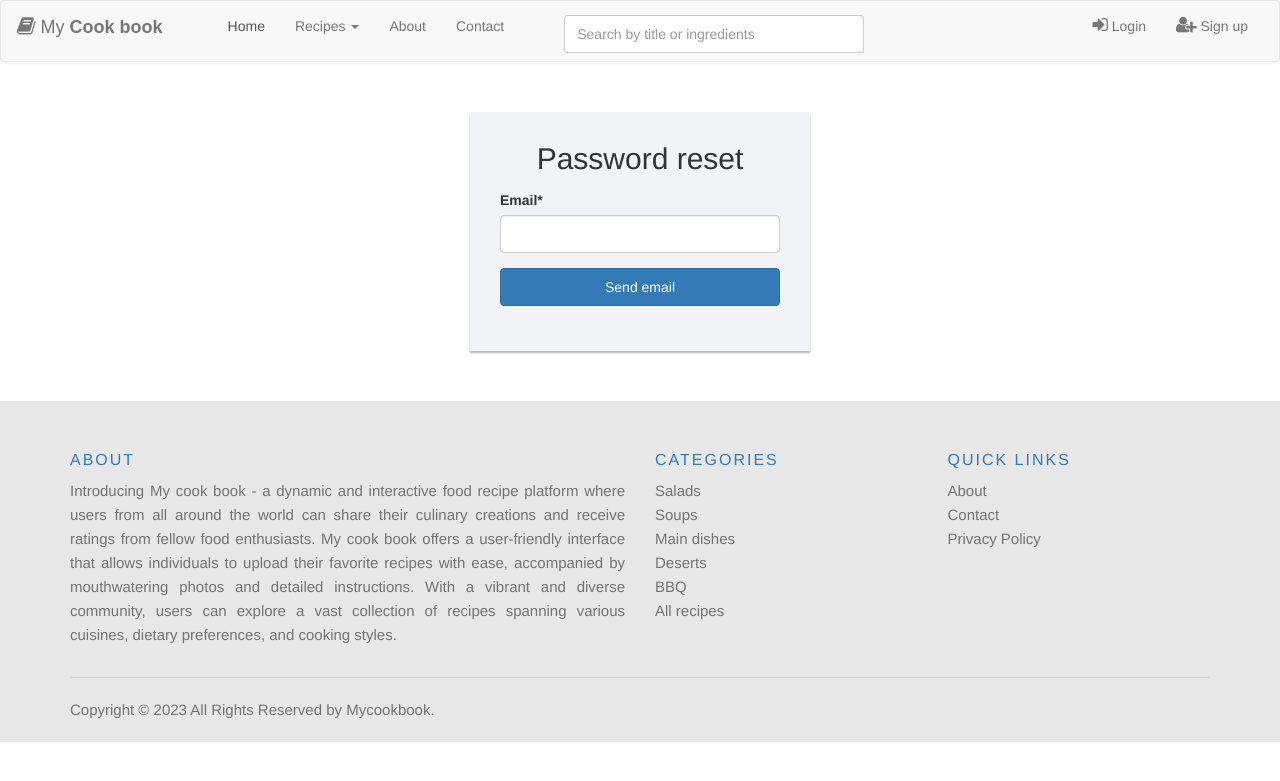
After one commit to dinocom33/mycookbook, a Django app: page /profile/password-reset/ in a window 1280 px wide. The commit adds this page. Shown: the top 781 px of the page. Run offline with Django 4.2, Linux system fonts and the light colour scheme; some libraries are stand-ins or nearby versions; some web fonts are replaced.

Commit message:
Added change and reset password

```diff
--- a/apps/common/forms.py
+++ b/apps/common/forms.py
@@ -1,7 +1,7 @@
 from django import forms
 from django.contrib.auth.models import User
 from django.contrib.auth.forms import UserCreationForm, AuthenticationForm
-from django.core.exceptions import ValidationError, ObjectDoesNotExist
+from django.core.exceptions import ValidationError
 
 from apps.common.models import CommentsModel, Contact
 
--- a/apps/user_profile/urls.py
+++ b/apps/user_profile/urls.py
@@ -1,8 +1,12 @@
+from django.contrib.auth.views import PasswordChangeDoneView
 from django.urls import path
 
-from .views import edit_profile, ChangePasswordView
+from .views import edit_profile, ChangePasswordView, ResetPasswordView, ResetPasswordConfirm
 
 urlpatterns = [
     path('edit/<int:pk>/', edit_profile, name='edit profile'),
     path('password-change/', ChangePasswordView.as_view(), name='password change'),
+    path('password-change-done/', PasswordChangeDoneView.as_view(), name='password change done'),
+    path('password-reset/', ResetPasswordView.as_view(), name='password reset'),
+    path('password-reset-confirm/<uidb64>/<token>/', ResetPasswordConfirm.as_view(), name='password_reset_confirm'),
 ]
--- a/apps/user_profile/views.py
+++ b/apps/user_profile/views.py
@@ -4,10 +4,10 @@ from django.shortcuts import render, redirect
 from django.contrib import messages
 from django.contrib.auth.decorators import login_required
 from django.urls import reverse_lazy
-from django.contrib.auth.views import PasswordChangeView
+from django.contrib.auth.views import PasswordChangeView, PasswordResetView, PasswordResetConfirmView
 from django.contrib.messages.views import SuccessMessageMixin
 
-from .forms import UpdateUserForm, UpdateProfileForm
+from .forms import UpdateUserForm, UpdateProfileForm, ChangePasswordForm
 
 
 @login_required
@@ -38,6 +38,22 @@ def edit_profile(request, pk):
 
 
 class ChangePasswordView(LoginRequiredMixin, SuccessMessageMixin, PasswordChangeView):
+    form_class = ChangePasswordForm
     template_name = 'user_profile/change_password.html'
-    success_message = "Successfully Changed Your Password"
-    success_url = reverse_lazy('edit profile')
+    success_message = "Successfully Changed Your Password. Please login with your new password."
+    success_url = reverse_lazy('logout')
+
+
+class ResetPasswordView(PasswordResetView):
+    template_name = 'user_profile/reset_password.html'
+    success_url = reverse_lazy('login')
+
+    def dispatch(self, request, *args, **kwargs):
+        if request.user.is_authenticated:
+            return redirect('index')
+        return super().dispatch(request, *args, **kwargs)
+
+
+class ResetPasswordConfirm(PasswordResetConfirmView):
+    template_name = 'user_profile/reset-password-confirm.html'
+    success_url = reverse_lazy('login')
--- a/mycookbook/settings.py
+++ b/mycookbook/settings.py
@@ -88,9 +88,9 @@ EMAIL_HOST_PASSWORD = os.getenv('EMAIL_HOST_PASSWORD', None)
 CONTACT_FORM_EMAIL = os.getenv('CONTACT_FORM_EMAIL', None)
 
 AUTH_PASSWORD_VALIDATORS = [
-    {
-        'NAME': 'django.contrib.auth.password_validation.UserAttributeSimilarityValidator',
-    },
+    # {
+    #     'NAME': 'django.contrib.auth.password_validation.UserAttributeSimilarityValidator',
+    # },
     {
         'NAME': 'django.contrib.auth.password_validation.MinimumLengthValidator',
     },
--- a/templates/common/login.html
+++ b/templates/common/login.html
@@ -24,7 +24,7 @@
             <div class="clearfix">
                 {{ form.remember_me }}
                 <label> Remember me</label>
-                <a href="#" class="pull-right">Forgot Password?</a>
+                <a href="{% url 'password reset' %}" class="pull-right">Forgot Password?</a>
             </div>
         </form>
         <p class="text-center"><a href="{% url 'register user' %}">Create an Account</a></p>
--- /dev/null
+++ b/templates/user_profile/reset_password.html
@@ -0,0 +1,19 @@
+{% extends "common/base.html" %}
+{% load static %}
+{% load crispy_forms_tags %}
+{% block title %} Password reset{% endblock title %}
+
+{% block content %}
+    <div class="login-form">
+        <form action="{% url 'password reset' %}" method="post" novalidate>
+            {% csrf_token %}
+            <h2 class="text-center">Password reset</h2>
+            <div class="form-group">
+                {{ form.email|as_crispy_field }}
+            </div>
+            <div class="form-group">
+                <button type="submit" class="btn btn-primary btn-block">Send email</button>
+            </div>
+        </form>
+    </div>
+{% endblock %}
```
Also changed, not shown: apps/user_profile/forms.py (+8 -0 lines), templates/user_profile/reset-password-confirm.html (renamed from apps/common/migrations/0025_alter_contact_message_alter_contact_subject.py, +21 -23 lines).
